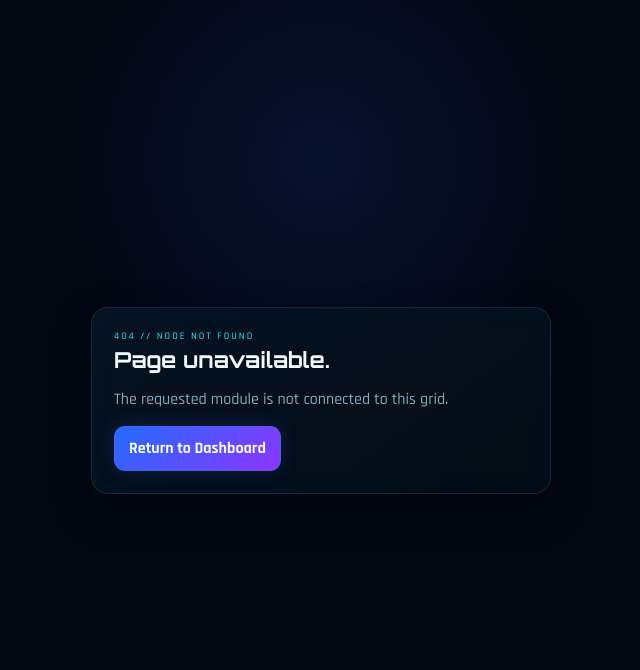
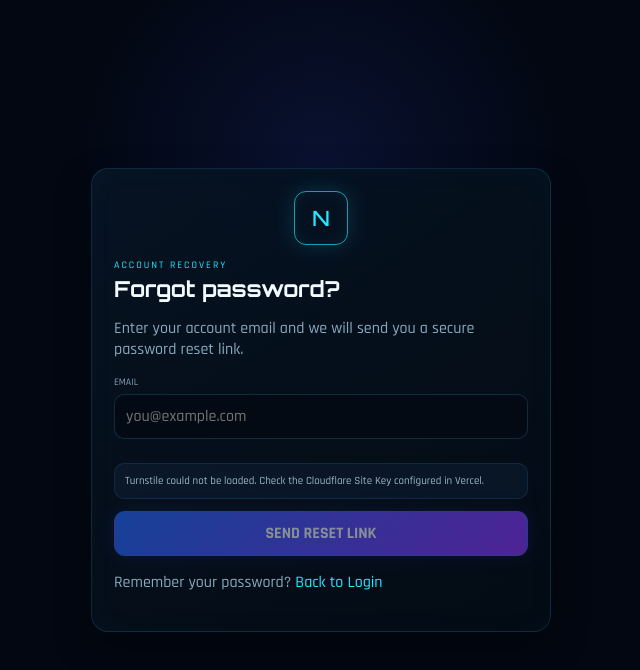
Before and after one commit to Chriskefas22/nextgen-miner, a Next.js app: page /auth/forgot-password in a window 1280 px wide. Before the commit this address had no page. Shown: the top 670 px of the page, without its empty margins (319-959 px from the left). Built offline with nearby package versions, Linux system fonts and the light colour scheme; no server answers.

Commit message:
Add files via upload

```diff
--- /dev/null
+++ b/app/auth/forgot-password/page.tsx
@@ -0,0 +1,77 @@
+'use client';
+
+import Link from 'next/link';
+import { useState } from 'react';
+import { createClient } from '@/lib/supabase/client';
+import { TurnstileField } from '@/components/auth/TurnstileField';
+
+export default function ForgotPassword() {
+  const [email, setEmail] = useState('');
+  const [token, setToken] = useState('');
+  const [busy, setBusy] = useState(false);
+  const [message, setMessage] = useState('');
+  const [sent, setSent] = useState(false);
+
+  async function submit(e: React.FormEvent<HTMLFormElement>) {
+    e.preventDefault();
+    setBusy(true);
+    setMessage('');
+    try {
+      if (!email.trim()) throw new Error('Please enter your email.');
+      if (!token) throw new Error('Please complete the security verification.');
+
+      const verify = await fetch('/api/security/turnstile', {
+        method: 'POST',
+        headers: { 'content-type': 'application/json' },
+        body: JSON.stringify({ token }),
+        cache: 'no-store',
+      });
+      const result = await verify.json();
+      if (!verify.ok || !result.success) {
+        throw new Error('Security verification failed.');
+      }
+
+      const supabase = createClient();
+      const { error } = await supabase.auth.resetPasswordForEmail(
+        email.trim().toLowerCase(),
+        { redirectTo: `${window.location.origin}/auth/reset-password` }
+      );
+      if (error) throw error;
+
+      setSent(true);
+      setMessage('If an account exists for this email, a password reset link has been sent.');
+    } catch (error) {
+      setMessage(error instanceof Error ? error.message : 'Unable to send the reset email.');
+    } finally {
+      setBusy(false);
+    }
+  }
+
+  return (
+    <div className="auth-page">
+      <div className="glass auth-card">
+        <div className="auth-brand"><div className="brand-mark" style={{width:54,height:54}}>N</div></div>
+        <div className="eyebrow">ACCOUNT RECOVERY</div>
+        <h1>Forgot password?</h1>
+        <p className="muted">Enter your account email and we will send you a secure password reset link.</p>
+
+        <form className="form" onSubmit={submit}>
+          <div className="field">
+            <label>EMAIL</label>
+            <input className="input" type="email" autoComplete="email" value={email}
+              onChange={(e) => setEmail(e.target.value)} placeholder="you@example.com" required />
+          </div>
+
+          <TurnstileField onToken={setToken} />
+          {message && <div className="notice" role="status">{message}</div>}
+
+          <button className="btn btn-primary" type="submit" disabled={busy || !token || sent}>
+            {busy ? 'SENDING…' : sent ? 'EMAIL SENT' : 'SEND RESET LINK'}
+          </button>
+        </form>
+
+        <p className="muted">Remember your password? <Link href="/auth/login" style={{color:'var(--cyan)'}}>Back to Login</Link></p>
+      </div>
+    </div>
+  );
+}
```
